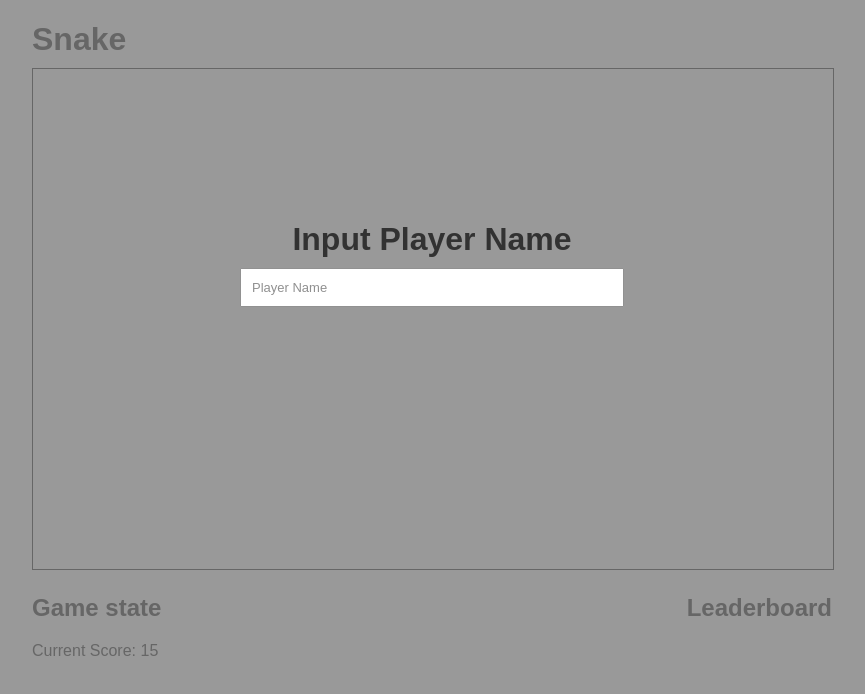
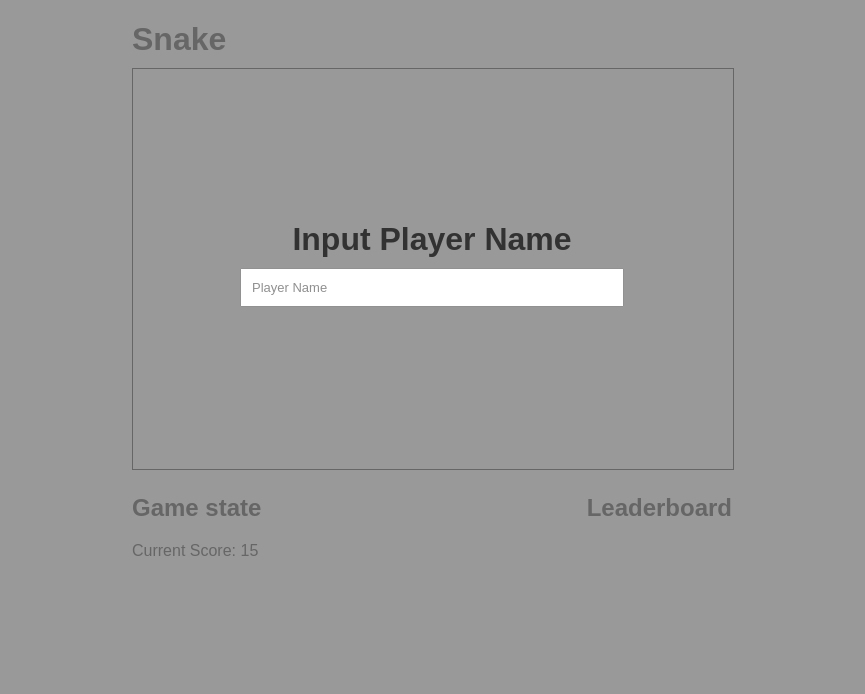
Before and after one commit to kweng2/HR-MVP, a website: page client/index.html in a window 1280 px wide. Shown: the whole page, without its empty margins (208-1073 px from the left). Drawn offline with Linux system fonts and the light colour scheme; no server answers.

Commit message:
game engine more robust relative to init variables

```diff
--- a/client/app.js
+++ b/client/app.js
@@ -99,7 +99,7 @@ Snake.controller('gameCtrl', function ($scope, $window, $interval, $http) {
   // check game states per frame
   var checkFrame = function (gameState, $scope, $interval) {
     // if($scope.gameState.body.length)
-    $scope.gameState.speed = 50 - (3 * Math.floor($scope.gameState.body.length/20));
+    $scope.gameState.speed = 100 - (3 * Math.floor($scope.gameState.body.length/20));
     // advance head
     advanceHead(gameState);
     // advance the body
--- a/client/snake.js
+++ b/client/snake.js
@@ -111,23 +111,23 @@ var init = function () {
     growing: false,
     counter: 0,
     speed: 50,
-    stepSize: 13,
+    stepSize: 10,
     startingLength: 15,
     head: {
       x: 200,
       y: 100,
       direction: 2
     },
-    food: {
-      x: 200,
-      y: 200
-    },
+    food: {},
     gameWindow: {
-      width: 800,
-      height: 500
+      width: 600,
+      height: 400
     },
     needFood: false
   };
+  generateFood(gameState);
+  gameState.head.x = gameState.stepSize*13;
+  gameState.head.y = gameState.stepSize * 8;
   gameState.body = generateBody(gameState.head, gameState.stepSize, gameState.startingLength);
   // return these variables
   return gameState;
--- a/client/style/style.css
+++ b/client/style/style.css
@@ -53,7 +53,7 @@ ol {
 #container {
   margin-left: auto;
   margin-right: auto;
-  width: 800px;
+  width: 600px;
 }
 
 #board {
@@ -66,7 +66,7 @@ ol {
   display: block;
   position: absolute;
   top: 0;
-  width: 800px;
+  width: 600px;
   margin-left: auto;
   margin-right: auto;
 }
```
